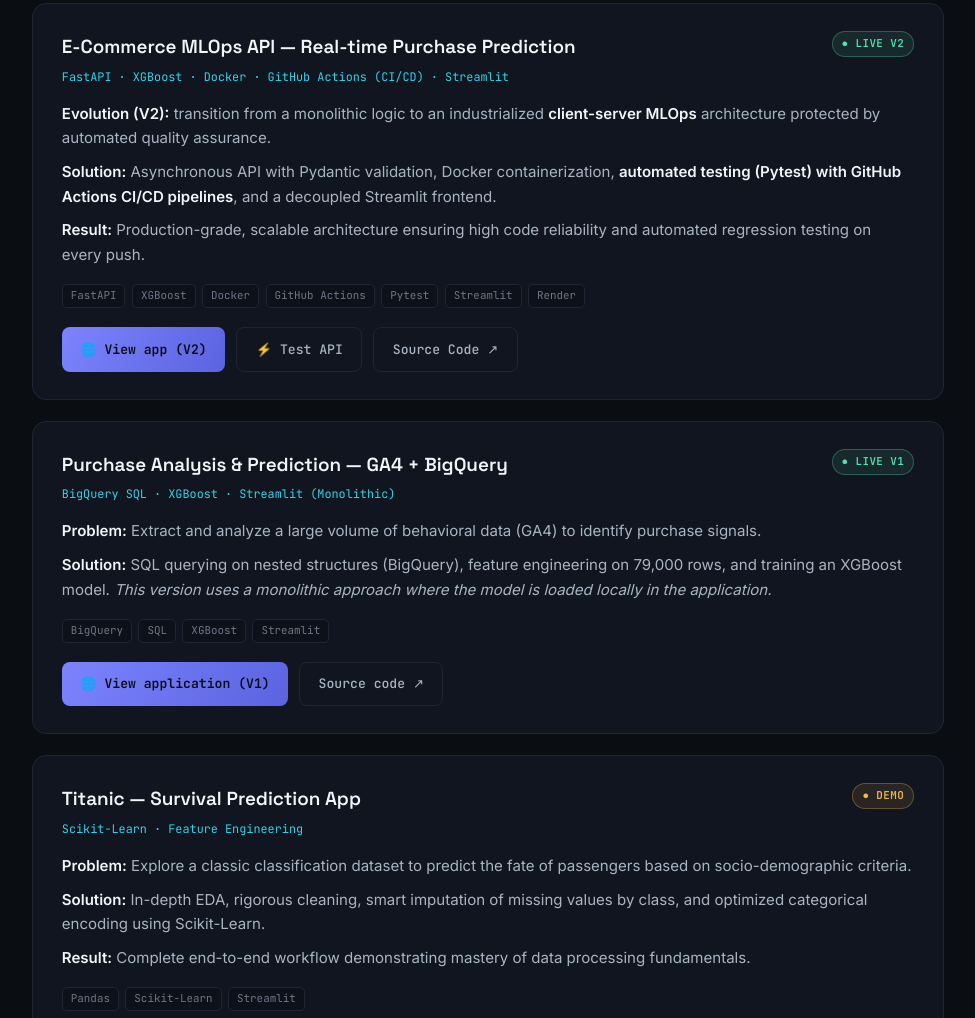
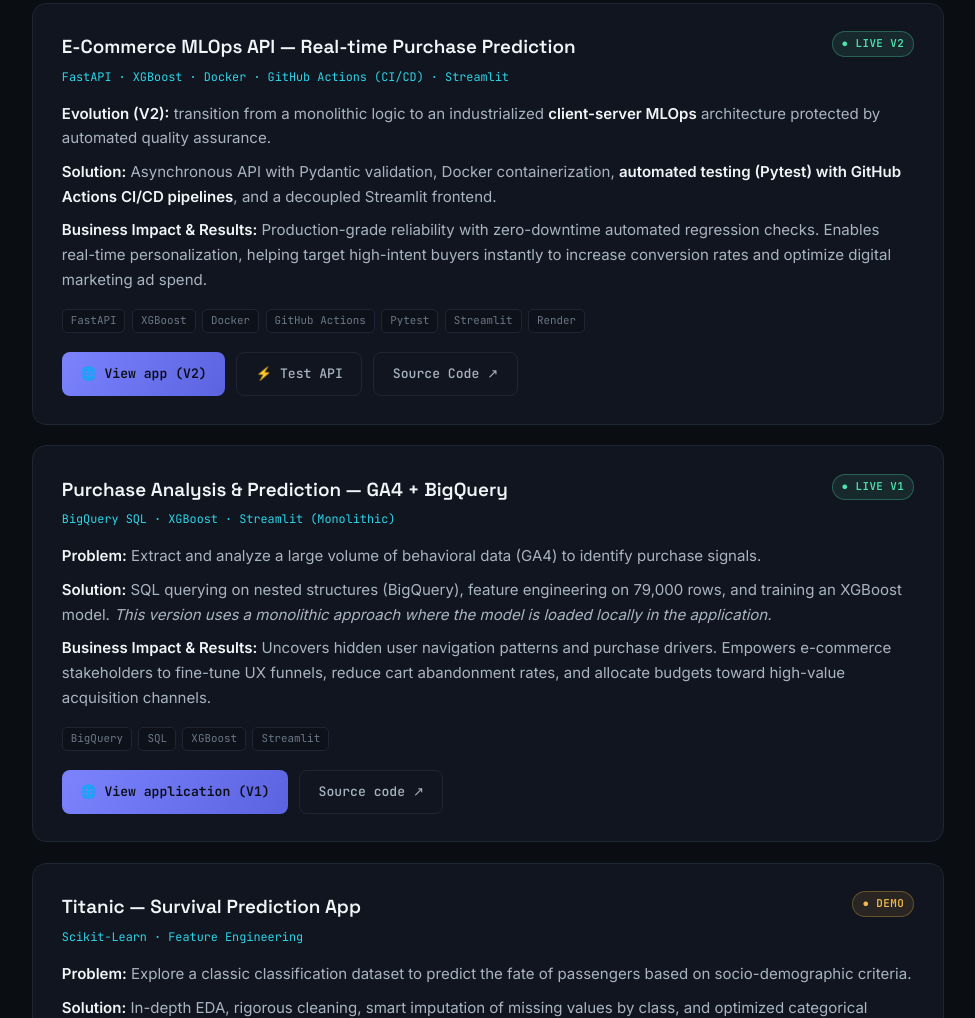
Before and after one commit to lintello-10/Mon-Portfolio, a plain HTML site: page index.html in a window 1280 px wide. Shown: the part 1312-2330 px from the top of the page, without its empty margins (152-1127 px from the left). Drawn offline with Linux system fonts and the light colour scheme.

Commit message:
Revise business impact statements in index.html
Updated business impact and results descriptions for clarity and detail.

```diff
--- a/index.html
+++ b/index.html
@@ -384,7 +384,7 @@
         <div class="p-body">
           <p><b>Evolution (V2):</b> transition from a monolithic logic to an industrialized <b>client-server MLOps</b> architecture protected by automated quality assurance.</p>
           <p><b>Solution:</b> Asynchronous API with Pydantic validation, Docker containerization, <b>automated testing (Pytest) with GitHub Actions CI/CD pipelines</b>, and a decoupled Streamlit frontend.</p>
-          <p><b>Result:</b> Production-grade, scalable architecture ensuring high code reliability and automated regression testing on every push.</p>
+          <p><b>Business Impact &amp; Results:</b> Production-grade reliability with zero-downtime automated regression checks. Enables real-time personalization, helping target high-intent buyers instantly to increase conversion rates and optimize digital marketing ad spend.</p>
         </div>
         <div class="p-stack">
           <span>FastAPI</span><span>XGBoost</span><span>Docker</span><span>GitHub Actions</span><span>Pytest</span><span>Streamlit</span><span>Render</span>
@@ -405,6 +405,7 @@
         <div class="p-body">
           <p><b>Problem:</b> Extract and analyze a large volume of behavioral data (GA4) to identify purchase signals.</p>
           <p><b>Solution:</b> SQL querying on nested structures (BigQuery), feature engineering on 79,000 rows, and training an XGBoost model. <i>This version uses a monolithic approach where the model is loaded locally in the application.</i></p>
+          <p><b>Business Impact &amp; Results:</b> Uncovers hidden user navigation patterns and purchase drivers. Empowers e-commerce stakeholders to fine-tune UX funnels, reduce cart abandonment rates, and allocate budgets toward high-value acquisition channels.</p>
         </div>
         <div class="p-stack">
           <span>BigQuery</span><span>SQL</span><span>XGBoost</span><span>Streamlit</span>
```
